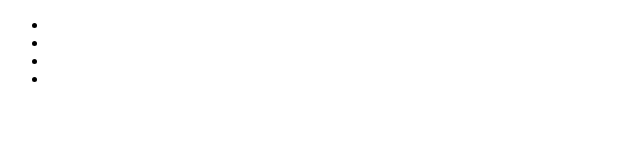
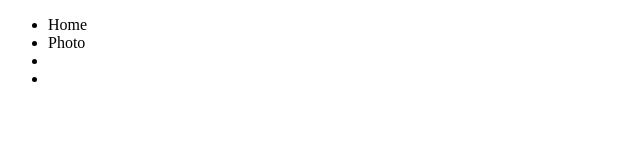
Before and after one commit to matteorigaud/TEST, a plain HTML site: page index.html in a window 1280 px wide. Shown: the full height of the page, 0-640 px from the left. Drawn offline with Linux system fonts and the light colour scheme.

Commit message:
ajout elements href

```diff
--- a/index.html
+++ b/index.html
@@ -9,8 +9,8 @@
 <body>
     <nav>
         <ul>
-            <li> <a href="#"></a></li>
-            <li> <a href="#"></a></li>
+            <li> <a href="#"></a>Home</li>
+            <li> <a href="#"></a>Photo</li>
             <li> <a href="#"></a></li>
             <li> <a href="#"></a></li>
 
```
